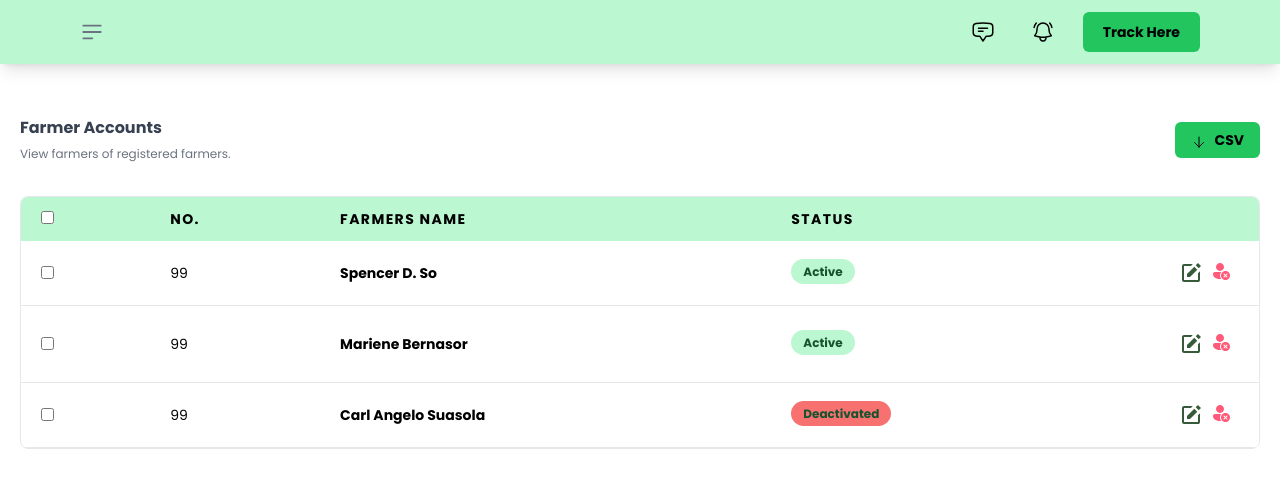
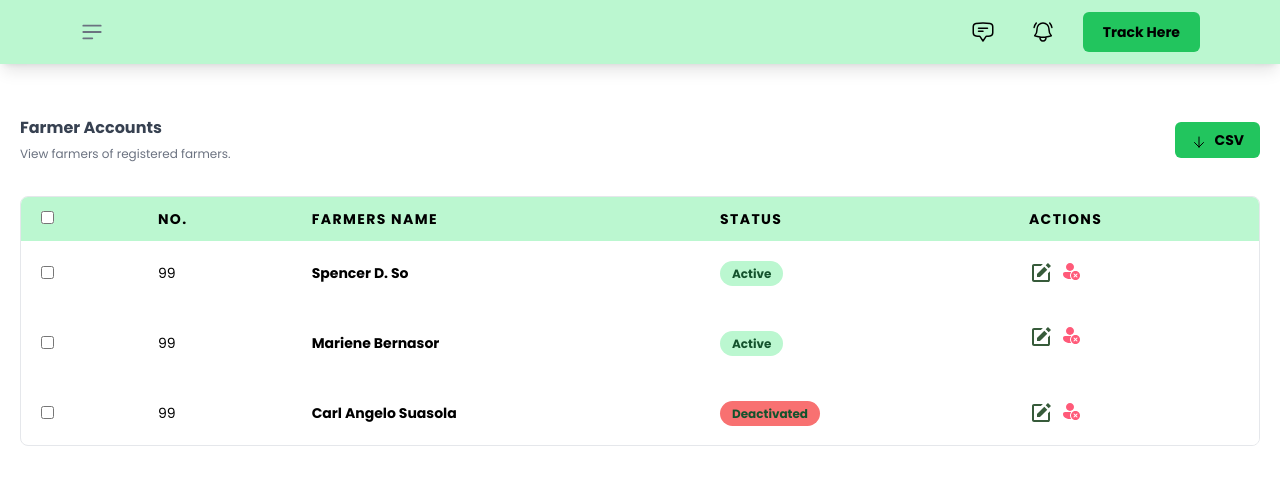
Before and after one commit to neilpagsss14/admin-page-crops, a React (Vite) app: page /farmers in a window 1280 px wide. Shown: the top 488 px of the page. Built offline with nearby package versions, Linux system fonts and the light colour scheme.

Commit message:
fixed resonsive for tables

```diff
--- a/src/components/Side.jsx
+++ b/src/components/Side.jsx
@@ -73,12 +73,12 @@ function Side({ closeSidebar, sidebarOpen, isNavOpen }) {
                 {FarmersIcon()}Farmers
               </span>
             </li>
-            <li onClick={navigateToCheckpoint}>
+            {/* <li onClick={navigateToCheckpoint}>
               <span className=" cursor-pointer gap-4 flex items-center p-2 text-md font-normal text-gray-900 rounded-lg dark:text-black font-poppins-bold hover:bg-green-700 group ">
                 {CheckpointIcon()}
                 Checkpoint Personnel
               </span>
-            </li>
+            </li> */}
             <li onClick={navigateToDeliveries}>
               <span className=" cursor-pointer gap-4 flex items-center p-2 text-base font-normal text-gray-900 rounded-lg dark:text-black font-poppins-bold hover:bg-green-700 group">
                 {DeliveriesIcon()}
--- a/src/pages/Deliveries.jsx
+++ b/src/pages/Deliveries.jsx
@@ -61,21 +61,8 @@ function Deliveries() {
                     Ongoing
                   </span>
                 </td>
-                <td className="  bg-white px-5 py-5 text-sm flex gap-5">
-                  <span className=" cursor-pointer">{EditIcon()}</span>
-
-                  <span onClick={toggleModal} className=" cursor-pointer">
-                    {DisabledIcon()}
-                  </span>
-
-                  <td className="text-md flex font-poppins-bold">
-                    <span
-                      onClick={"/#"}
-                      className="text-green-500 hover:underline cursor-pointer"
-                    >
-                      Edit
-                    </span>
-                  </td>
+                <td className="  bg-white px-5 py-5 text-sm flex">
+                  <span className="cursor-pointer">{EditIcon()}</span>
                 </td>
               </tr>
             </tbody>
@@ -97,17 +84,8 @@ function Deliveries() {
                     Arrived
                   </span>
                 </td>
-                <td className=" bg-white px-5 py-5 text-sm flex gap-5">
+                <td className=" bg-white px-5 py-5 text-sm flex">
                   <span className="cursor-pointer">{EditIcon()}</span>
-                  <span className="ursor-pointer">{DisabledIcon()}</span>
-                  <td className="text-md flex font-poppins-bold">
-                    <span
-                      onClick={"/#"}
-                      className="text-green-500 hover:underline cursor-pointer"
-                    >
-                      Edit
-                    </span>
-                  </td>
                 </td>
               </tr>
             </tbody>
@@ -131,15 +109,6 @@ function Deliveries() {
                 </td>
                 <td className=" bg-white px-5 py-5 text-sm flex gap-5">
                   <span className="cursor-pointer">{EditIcon()}</span>
-                  <span className="ursor-pointer">{DisabledIcon()}</span>
-                  <td className="text-md flex font-poppins-bold">
-                    <span
-                      onClick={"/#"}
-                      className="text-green-500 hover:underline cursor-pointer"
-                    >
-                      Edit
-                    </span>
-                  </td>
                 </td>
               </tr>
             </tbody>
@@ -160,21 +129,8 @@ function Deliveries() {
                     Verified
                   </span>
                 </td>
-                <td className="  bg-white px-5 py-5 text-sm flex gap-5">
-                  <span className=" cursor-pointer">{EditIcon()}</span>
-
-                  <span onClick={toggleModal} className=" cursor-pointer">
-                    {DisabledIcon()}
-                  </span>
-
-                  <td className="text-md flex font-poppins-bold">
-                    <span
-                      onClick={"/#"}
-                      className="text-green-500 hover:underline cursor-pointer"
-                    >
-                      Edit
-                    </span>
-                  </td>
+                <td className="  bg-white px-5 py-5 text-sm flex">
+                  <span className=" cursor-pointer ">{EditIcon()}</span>
                 </td>
               </tr>
             </tbody>
--- a/src/pages/Farmer.jsx
+++ b/src/pages/Farmer.jsx
@@ -38,80 +38,84 @@ function Farmer() {
                 <th className="px-5 py-3">No.</th>
                 <th className="px-5 py-3">Farmers Name</th>
                 <th className="px-5 py-3">Status</th>
+                <th className="px-5 py-3">Actions</th>
               </tr>
             </thead>
             <tbody>
               <tr>
-                <td className="px-5 border-b border-gray-200">
+                <td className="px-5">
                   <input type="checkbox"></input>
                 </td>
-                <td className="border-b border-gray-200 bg-white px-5 py-5 text-sm ">
+                <td className="  bg-white px-5 py-5 text-sm ">
                   <p className="font-poppins">99</p>
                 </td>
-                <td className="border-b border-gray-200 bg-white px-5 py-5 text-sm">
+                <td className="  bg-white px-5 py-5 text-sm">
                   <div className="font-poppins-bold flex items-center ">
                     Spencer D. So
                   </div>
                 </td>
-                <td className="border-b border-gray-200 bg-white px-5 py-5 text-sm">
+                <td className="  bg-white px-5 py-5 text-sm">
                   <span className="rounded-full bg-green-200 px-3 py-1 text-xs font-semibold text-green-900 font-poppins-bold">
                     Active
                   </span>
-                  <span
-                    onClick={toggleModal}
-                    className="float-end px-2 cursor-pointer"
-                  >
+                </td>
+                <td className="  bg-white px-5 py-5 text-sm flex">
+                  <span className="cursor-pointer">{EditIcon()}</span>
+                  <span onClick={toggleModal} className="px-2 cursor-pointer">
                     {DisabledIcon()}
                   </span>
-                  <span className="float-end cursor-pointer">{EditIcon()}</span>
                 </td>
               </tr>
             </tbody>
             <tbody>
               <tr>
-                <td className="px-5 border-b border-gray-200">
+                <td className="px-5  ">
                   <input type="checkbox"></input>
                 </td>
-                <td className="border-b border-gray-200 bg-white px-5 py-7 text-sm">
+                <td className="  bg-white px-5 py-7 text-sm">
                   <p className="font-poppins">99</p>
                 </td>
-                <td className="border-b border-gray-200 bg-white px-5 py-5 text-sm">
+                <td className="  bg-white px-5 py-5 text-sm">
                   <div className="font-poppins-bold flex items-center ">
                     Mariene Bernasor
                   </div>
                 </td>
-                <td className="border-b border-gray-200 bg-white px-5 py-5 text-sm">
+                <td className="  bg-white px-5 py-5 text-sm">
                   <span className="rounded-full bg-green-200 px-3 py-1 text-xs font-semibold text-green-900 font-poppins-bold">
                     Active
                   </span>
-                  <span className="float-end px-2 cursor-pointer">
+                </td>
+                <td className="  bg-white px-5 py-5 text-sm flex">
+                  <span className="cursor-pointer">{EditIcon()}</span>
+                  <span onClick={toggleModal} className="px-2 cursor-pointer">
                     {DisabledIcon()}
                   </span>
-                  <span className="float-end cursor-pointer">{EditIcon()}</span>
                 </td>
               </tr>
             </tbody>
             <tbody>
               <tr>
-                <td className="px-5 border-b border-gray-200">
+                <td className="px-5  ">
                   <input type="checkbox"></input>
                 </td>
-                <td className="border-b border-gray-200 bg-white px-5 py-5 text-sm">
+                <td className="  bg-white px-5 py-5 text-sm">
                   <p className="font-poppins">99</p>
                 </td>
-                <td className="border-b border-gray-200 bg-white px-5 py-5 text-sm">
+                <td className="  bg-white px-5 py-5 text-sm">
                   <div className="font-poppins-bold flex items-center ">
                     Carl Angelo Suasola
                   </div>
                 </td>
-                <td className="border-b border-gray-200 bg-white px-5 py-5 text-sm">
+                <td className="  bg-white px-5 py-5 text-sm">
                   <span className="rounded-full bg-red-400 px-3 py-1 text-xs text-green-900 font-poppins-bold">
                     Deactivated
                   </span>
-                  <span className="float-end px-2 cursor-pointer" onClick={"#"}>
+                </td>
+                <td className="  bg-white px-5 py-5 text-sm flex">
+                  <span className="cursor-pointer">{EditIcon()}</span>
+                  <span onClick={toggleModal} className="px-2 cursor-pointer">
                     {DisabledIcon()}
                   </span>
-                  <span className="float-end cursor-pointer">{EditIcon()}</span>
                 </td>
               </tr>
             </tbody>
```
